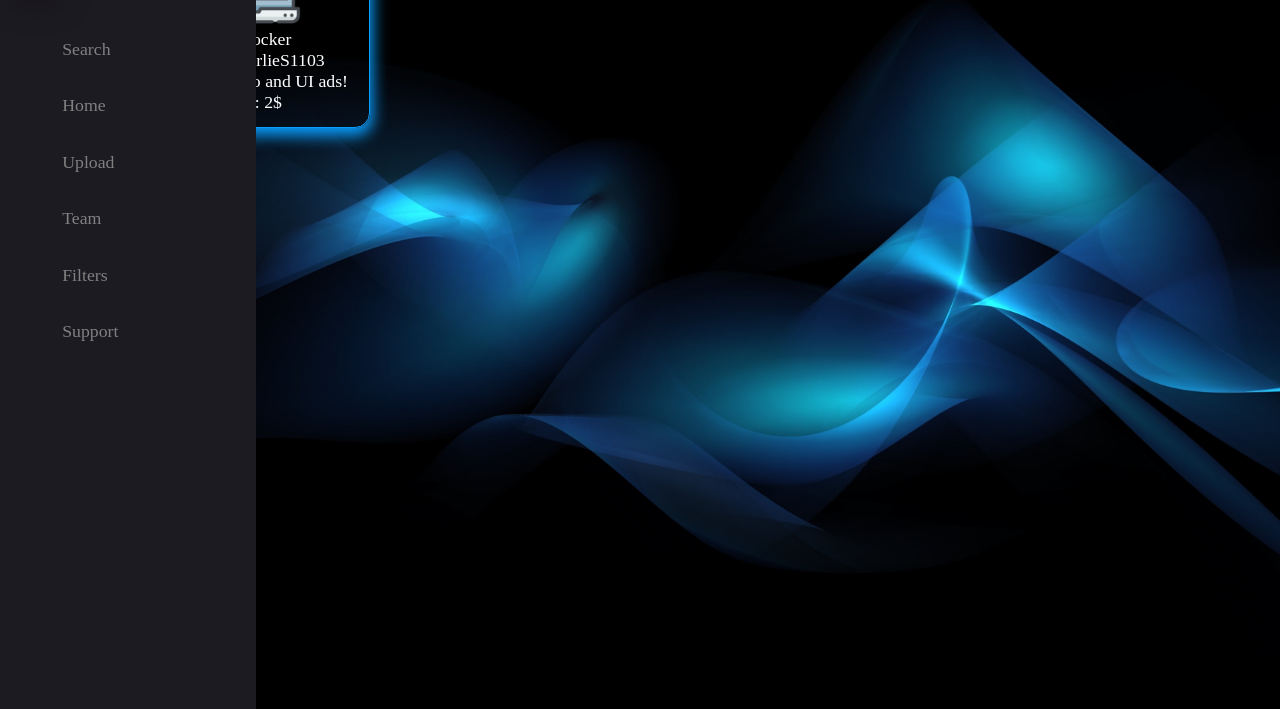
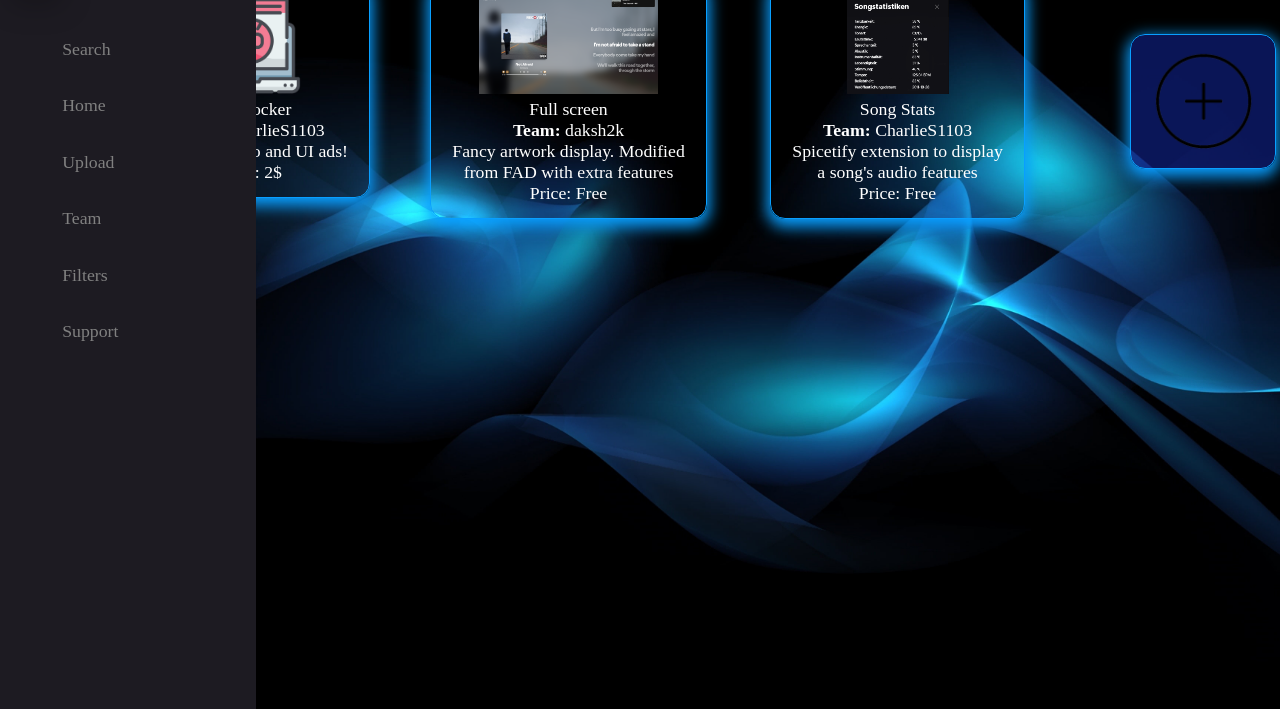
Before and after one commit to Phantomvv1/marketplace-nasa, a website: page public/main.html in a window 1280 px wide. Shown: the part 91-800 px from the top of the page. Drawn offline with Linux system fonts and the light colour scheme.

Commit message:
added content to "content":

```diff
--- a/public/buttons.css
+++ b/public/buttons.css
@@ -1,13 +1,20 @@
-.proj1 {
+.proj1,
+.proj2,
+.proj3,
+.add {
     display: inline-flex;
     background-color: transparent;
     width: 100%;
     position: absolute;
     background-attachment: fixed;
     margin-left: 30px;
+    margin-top: 70px;
 }
 
-.proj1 button {
+.proj1 button,
+.proj2 button,
+.proj3 button,
+.add button {
     background-color: transparent;
     color: #ffffff;
     border-radius: 15px;
@@ -15,10 +22,35 @@
     box-shadow: 0 5px 15px 3px #099FFF;
 }
 
-.proj1 button img {
+.proj1 button img,
+.proj2 button img,
+.add button img {
     height: 100px;
 }
 
-.proj1 button h2 {
-    font-size: 1px;
+.proj3 button img {
+    height: 100px;
 }
+
+.proj2,
+.proj3 {
+    margin-left: 330px;
+
+}
+
+.proj3 {
+    margin-left: 670px;
+}
+
+.add button {
+    margin-left: 1000px;
+    background-color: rgba(22, 46, 182, 0.473);
+    margin-top: 55px;
+}
+
+.proj1:hover,
+.proj2:hover,
+.proj3:hover,
+.add:hover {
+    filter: contrast(45px);
+}
--- a/public/main.html
+++ b/public/main.html
@@ -75,11 +75,39 @@
                 <img src="assets/adblocker.png" />
                 <span><br />Ad Blocker<br /></span>
                 <span id="CharlieS1103"><strong>Team:</strong> CharlieS1103<br /></span>
-                <span id="des-char-ad">Block all audio and UI ads!<br /></span>
+                <span id="des-ad">Block all audio and UI ads!<br /></span>
                 <span id="price">Price: 2$</span>
             </button>
         </div>
+        <div class="proj2">
+            <button onclick="fullscreen()">
+                <img src="assets/fullscreen.png" />
+                <span><br />Full screen<br /></span>
+                <span id="daksh2k"><strong>Team:</strong> daksh2k<br /></span>
+                <span id="des-ad">
+                    Fancy artwork display. Modified<br />
+                     from FAD
+                    with extra features<br>
+                </span>
+                <span id="price">Price: Free</span>
+            </button>
+        </div>
+        <div class="proj3">
+            <button onclick="songstats()">
+                <img src="assets/songstats.png" />
+                <span><br />Song Stats<br /></span>
+                <span id="CharlieS1103"><strong>Team:</strong> CharlieS1103<br /></span>
+                <span id="des-ad">Spicetify extension to display<br />a song's audio features<br></span>
+                <span id="price">Price: Free</span>
+            </button>
+        </div>
+        <div class="add">
+            <button>
+                <img src="assets/add.png">
+            </button>
+        </div>
     </div>
+
     <script src="main.js"></script>
 </body>
 
```
Also changed, not shown: public/404.html (+82 -12 lines), public/buttons.js (+9 -1 lines), public/assets/add.png (added), public/assets/fullscreen.png (added), public/assets/songstats.png (added), public/content/adblocker.html (added).
